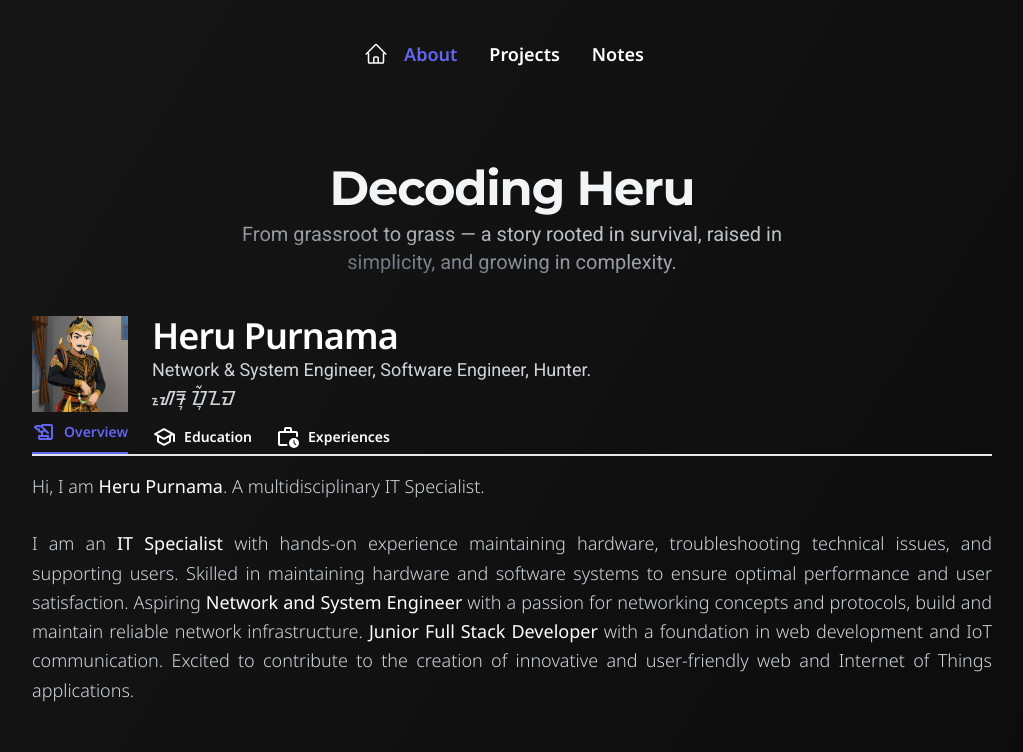
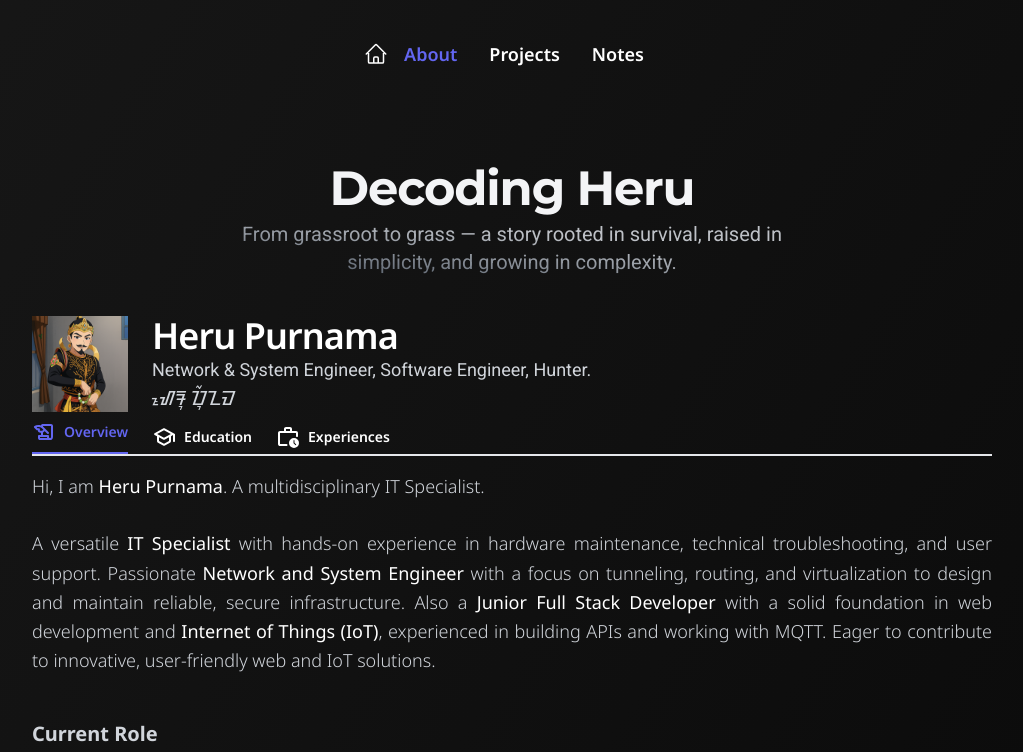
Before and after one commit to ruhefm/porto-web, a Vue app: page /about in a window 1280 px wide. Shown: the top 752 px of the page, without its empty margins (128-1151 px from the left). Built offline with nearby package versions, Linux system fonts and the light colour scheme.

Commit message:
Update Introduction.vue

```diff
--- a/src/components/Introduction.vue
+++ b/src/components/Introduction.vue
@@ -2,7 +2,7 @@
       <section class="py-4">
     <p class="leading-relaxed text-left">Hi, I am <strong class="text-white">Heru Purnama</strong>. A multidisciplinary IT Specialist.</p>
     <br/><p class="leading-relaxed text-justify">
-      I am  an <strong class="text-white">IT Specialist</strong> with hands-on experience maintaining hardware, troubleshooting technical issues, and supporting users. Skilled in maintaining hardware and software systems to ensure optimal performance and user satisfaction. Aspiring <strong class="text-white">Network and System Engineer</strong> with a passion for networking concepts and protocols, build and maintain reliable network infrastructure. <strong class="text-white">Junior Full Stack Developer</strong> with a foundation in web development and IoT communication. Excited to contribute to the creation of innovative and user-friendly web and Internet of Things applications.
+      A versatile <strong class="text-white">IT Specialist</strong> with hands-on experience in hardware maintenance, technical troubleshooting, and user support. Passionate <strong class="text-white">Network and System Engineer</strong> with a focus on tunneling, routing, and virtualization to design and maintain reliable, secure infrastructure. Also a <strong class="text-white">Junior Full Stack Developer </strong>with a solid foundation in web development and <strong class="text-white">Internet of Things (IoT)</strong>, experienced in building APIs and working with MQTT. Eager to contribute to innovative, user-friendly web and IoT solutions.
     </p><br/>
     <p class="leading-relaxed text-justify">
 
```
